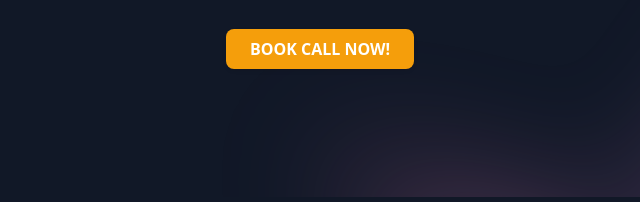
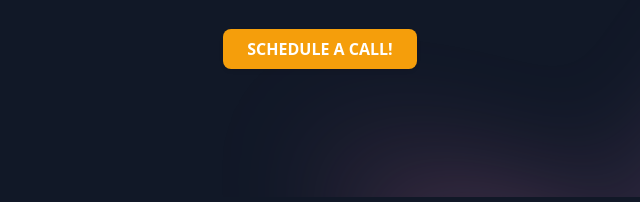
Before and after one commit to priyanshusharma80/Grosocial---Supercharge-Your-YouTube-Channel, a plain HTML site: page index.html in a window 1280 px wide. Shown: the part 595-797 px from the top of the page, 320-960 px from the left. Drawn offline with nearby package versions, Linux system fonts and the light colour scheme.

Commit message:
Update index.html

```diff
--- a/index.html
+++ b/index.html
@@ -96,7 +96,7 @@
             <div class="mt-8 flex gap-x-4 justify-center">
               <a href="https://calendly.com/grosocial/30min?month=2023-05" target="_blank"
                 class="inline-block rounded-lg bg-none px-4 py-1.5 text-base font-semibold leading-7 text-white shadow-sm ring-1 ring-indigo-600 bg-amber-500 hover:ring-indigo-700 transition ease-in-out delay-150 hover:-translate-y-1 hover:scale-110 duration-150">
-                BOOK CALL NOW!
+                SCHEDULE A CALL!
 <!--                 <span class="text-indigo-200" aria-hidden="true">&rarr;</span> -->
               </a>
               <!-- <a href="#"
```
